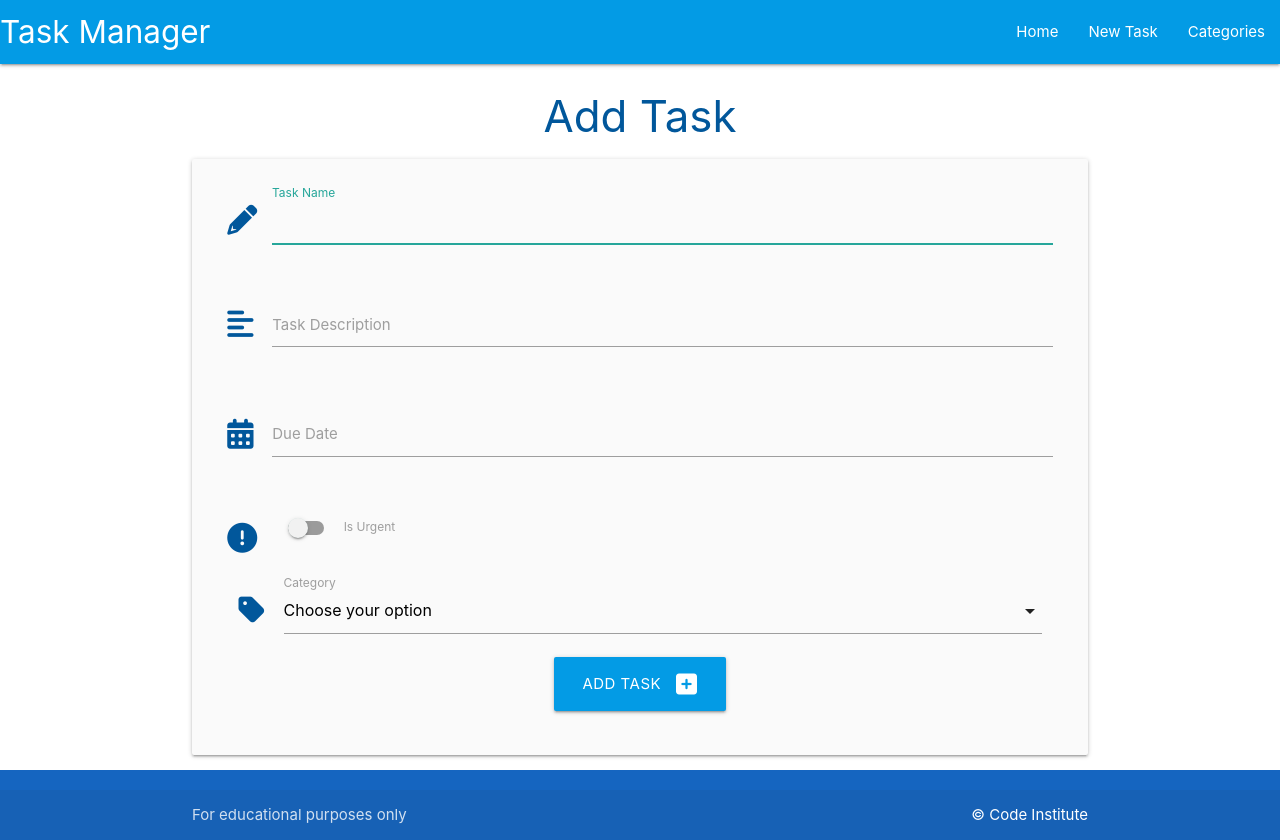
After one commit to ianmeigh/flask-sqlalchemy-task-manager, a Flask app: page /add_task/ in a window 1280 px wide. The commit adds this page. Run offline with Flask 2, Linux system fonts and the light colour scheme; data that the repository does not hold is empty; some libraries are stand-ins or nearby versions.

Commit message:
feat: add functionality (templates and routing) to insert tasks into the database

```diff
--- a/taskmanager/routes.py
+++ b/taskmanager/routes.py
@@ -57,3 +57,24 @@ def delete_category(category_id):
     except Exception as error:
         db.session.rollback()
         return error
+
+
+@app.route("/add_task/", methods=["GET", "POST"])
+def add_task():
+    categories = list(Category.query.order_by(Category.category_name).all())
+    if request.method == "POST":
+        task = Task(
+            task_name=request.form.get("task_name"),
+            task_description=request.form.get("task_description"),
+            is_urgent=bool(True if request.form.get("is_urgent") else False),
+            due_date=request.form.get("due_date"),
+            category_id=request.form.get("category_id"),
+        )
+        try:
+            db.session.add(task)
+            db.session.commit()
+            return redirect(url_for("home"))
+        except Exception as error:
+            db.session.rollback()
+            return error
+    return render_template("add_task.html", categories=categories)
--- a/taskmanager/static/js/script.js
+++ b/taskmanager/static/js/script.js
@@ -1,4 +1,11 @@
 document.addEventListener('DOMContentLoaded', function () {
   M.Sidenav.init(document.querySelectorAll('.sidenav'), {});
   M.Modal.init(document.querySelectorAll('.modal'), {});
+  M.Datepicker.init(document.querySelectorAll('.datepicker'), {
+    selectMonths: true, // Creates a dropdown to control month
+    selectYears: 15, // Creates a dropdown of 15 years to control year
+    format: "dd mm, yyyy",
+    i18n: {done: "Select"},
+  });
+  M.FormSelect.init(document.querySelectorAll('select'), {});
 });
--- /dev/null
+++ b/taskmanager/templates/add_task.html
@@ -0,0 +1,72 @@
+{% extends "base.html" %}
+{% block content %}
+<h3 class="light-blue-text text-darken-4 center-align">Add Task</h3>
+<div class="row card-panel grey lighten-5">
+  <form class="col s12" method="POST" action="{{  url_for('add_task')  }}">
+
+    <!-- task_name -->
+    <div class="row">
+      <div class="input-field col s12">
+        <i class="fa-solid fa-pencil prefix light-blue-text text-darken-4"></i>
+        <input id="task_name" name="task_name" minlength="5" maxlength="50" type="text" class="validate" autofocus
+          required>
+        <label for="task_name">Task Name</label>
+      </div>
+    </div>
+
+    <!-- task_description -->
+    <div class="row">
+      <div class="input-field col s12">
+        <i class="fa-solid fa-align-left prefix light-blue-text text-darken-4"></i>
+        <textarea id="task_description" name="task_description" minlength="5" maxlength="200" type="text"
+          class="materialize-textarea validate" required></textarea>
+        <label for="task_description">Task Description</label>
+      </div>
+    </div>
+
+    <!-- due_date -->
+    <div class="row">
+      <div class="input-field col s12">
+        <i class="fa-solid fa-calendar-alt prefix light-blue-text text-darken-4"></i>
+        <input id="due_date" name="due_date" type="text" class="datepicker validate" required>
+        <label for="due_date">Due Date</label>
+      </div>
+    </div>
+
+    <!-- is_urgent -->
+    <div class="row">
+      <div class="input-field col s12">
+        <div class="switch">
+          <i class="fa-solid fa-exclamation-circle prefix light-blue-text text-darken-4"></i>
+          <label>
+            <input id="is_urgent" name="is_urgent" type="checkbox">
+            <span class="lever"></span>
+            Is Urgent
+          </label>
+        </div>
+      </div>
+    </div>
+
+    <!-- category_id -->
+    <div class="input-field col s12">
+      <i class="fa-solid fa-tag prefix light-blue-text text-darken-4"></i>
+      <select id="category_id" name="category_id" class="validate" required>
+        <option value="" disabled selected>Choose your option</option>
+        {% for category in categories %}
+        <option value="{{ category.id }}">{{ category.category_name }}</option>
+        {% endfor %}
+      </select>
+      <label for="category_id">Category</label>
+    </div>
+
+    <!-- submit button -->
+    <div class="row">
+      <div class="col s12 center-align">
+        <button type="submit" class="waves-effect waves-light btn-large light-blue darken-1">
+          Add Task <i class="fa-solid fa-square-plus right"></i>
+        </button>
+      </div>
+    </div>
+  </form>
+</div>
+{% endblock %}
--- a/taskmanager/templates/base.html
+++ b/taskmanager/templates/base.html
@@ -23,14 +23,14 @@
         <a href="#" data-target="mobile-demo" class="sidenav-trigger"><i class="fa-solid fa-bars"></i></a>
         <ul class="right hide-on-med-and-down">
           <li><a href="{{ url_for('home') }}">Home</a></li>
-          <li><a href="">New Task</a></li>
+          <li><a href="{{  url_for('add_task')  }}">New Task</a></li>
           <li><a href="{{  url_for('categories')  }}">Categories</a></li>
         </ul>
       </div>
     </nav>
     <ul class="sidenav" id="mobile-demo">
       <li><a href="{{  url_for('home')  }}">Home</a></li>
-      <li><a href="">New Task</a></li>
+      <li><a href="{{  url_for('add_task')  }}">New Task</a></li>
       <li><a href="{{  url_for('categories')  }}">Categories</a></li>
     </ul>
   </header>
```
Also changed, not shown: taskmanager/templates/tasks.html (+7 -0 lines).
